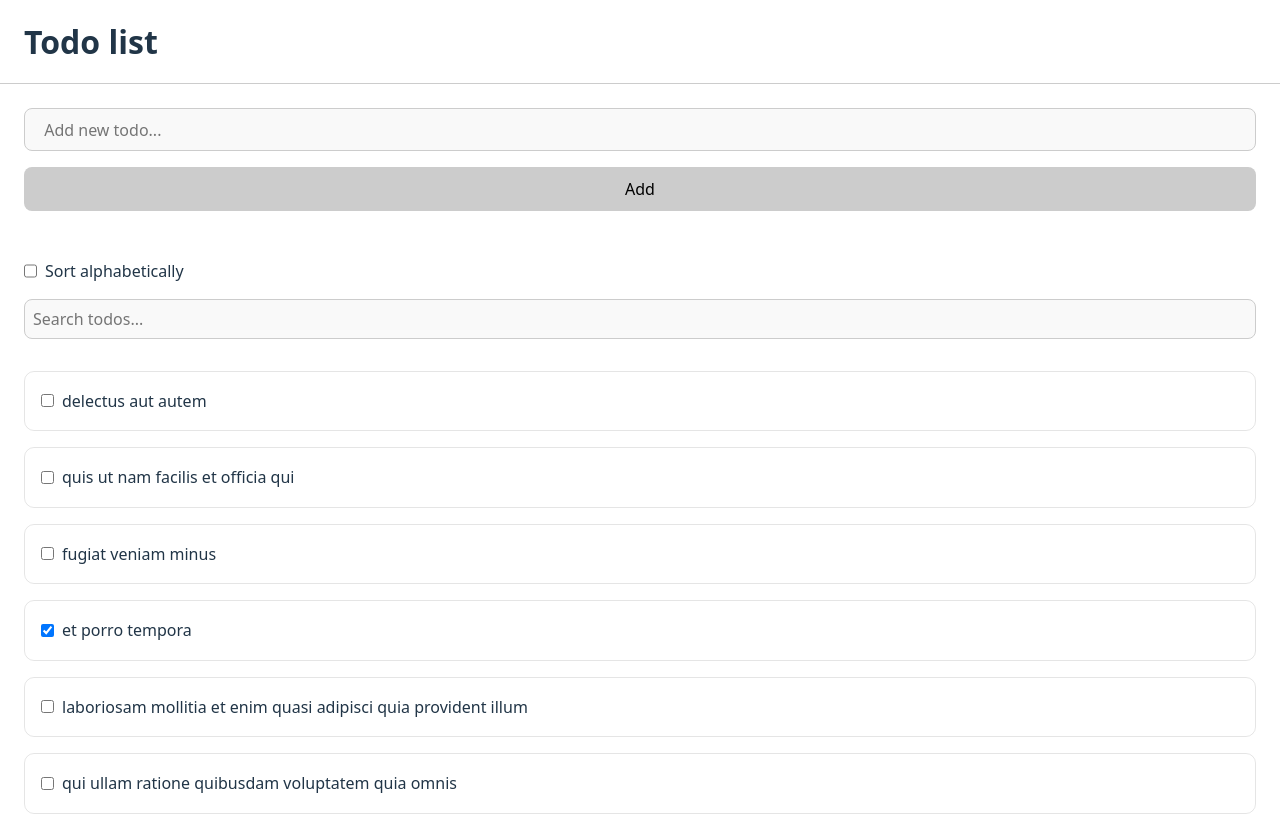
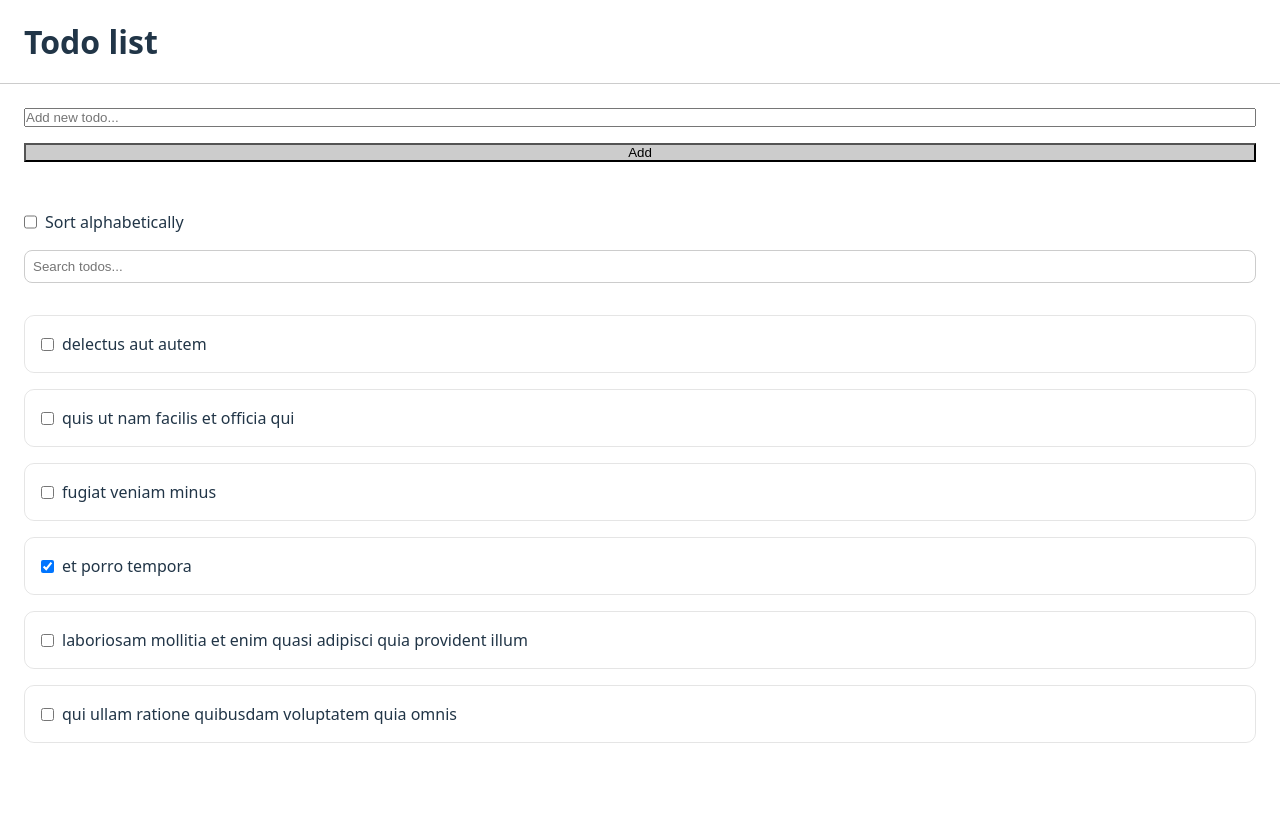
Before and after one commit to alinanigman/rs-server-requests-task-1, a React (Vite) app: page / in a window 1280 px wide. After the commit the page ends 800 px from the top, so only its background shows below. Built offline with nearby package versions, Linux system fonts and the light colour scheme; data requests are answered from the project's data file.

Commit message:
styles: rm unused styles

```diff
--- a/src/index.css
+++ b/src/index.css
@@ -44,28 +44,6 @@
   line-height: 1.1;
 }
 
-button, input {
-  border-radius: 8px;
-  border: 1px solid transparent;
-  padding: 0.6em 1.2em;
-  font-size: 1em;
-  font-weight: 500;
-  font-family: inherit;
-  background-color: #1a1a1a;
-  cursor: pointer;
-  transition: border-color 0.25s;
-}
-input {
-  border: 1px solid #cccccc;
-}
-button:hover {
-  border-color: #646cff;
-}
-button:focus,
-button:focus-visible {
-  outline: 4px auto -webkit-focus-ring-color;
-}
-
 @media (prefers-color-scheme: light) {
   :root {
     color: #213547;
@@ -77,7 +55,4 @@
   button {
     background-color: #cccccc;
   }
-  input {
-    background-color: #f9f9f9;
-  }
 }
```
